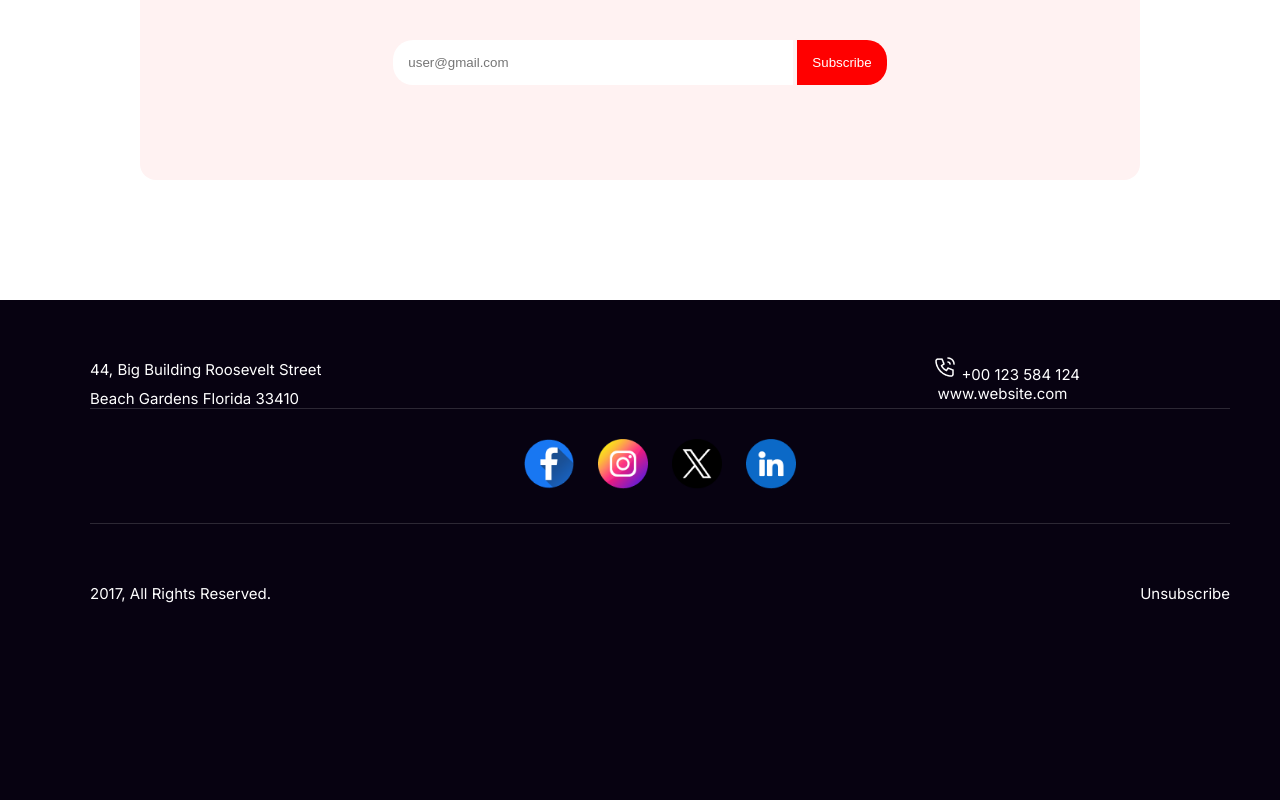
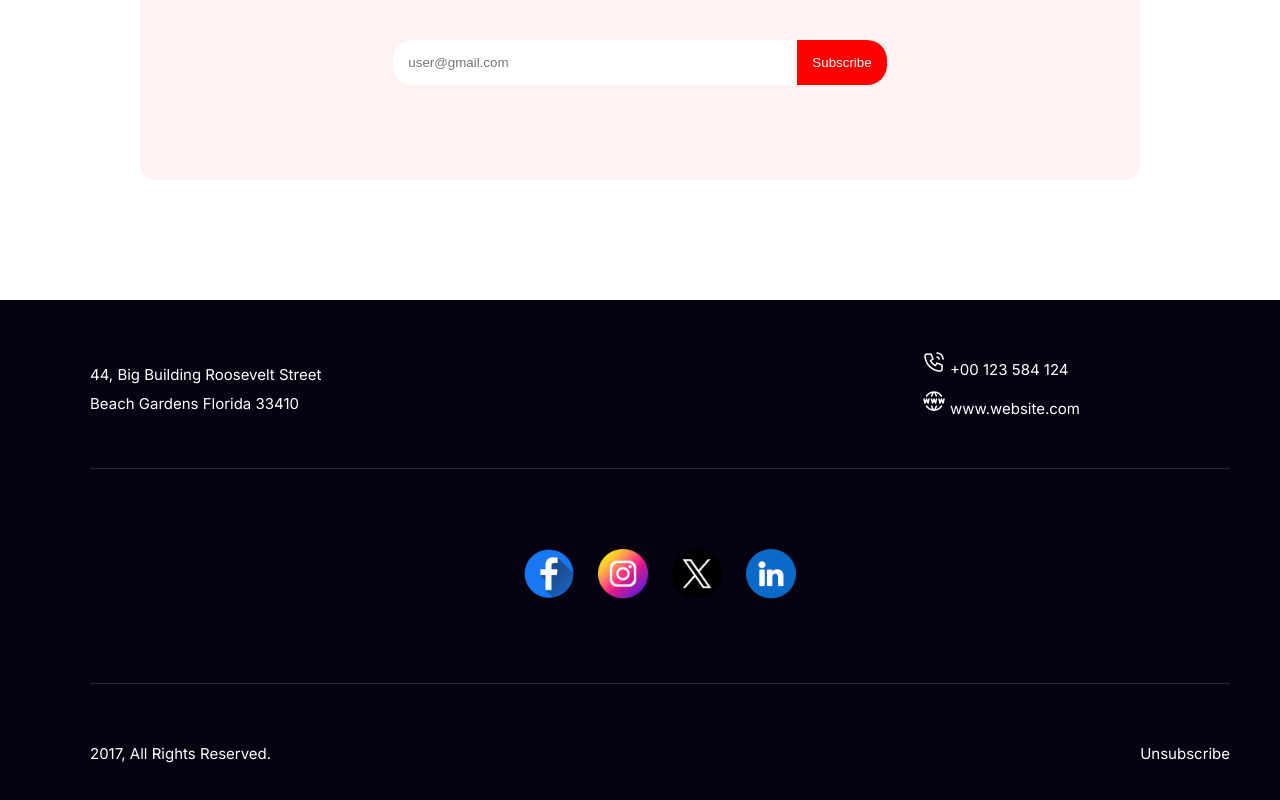
Before and after one commit to shuvoahmedd/website-newyear, a plain HTML site: page index.html in a window 1280 px wide. Shown: the part 5989-6789 px from the top of the page. Drawn offline with Linux system fonts and the light colour scheme.

```diff
--- a/index.html
+++ b/index.html
@@ -148,7 +148,7 @@
                     </div>
                     <div class="item-2">
                         <p><img src="./resources/Call.png" alt=""> +00 123 584 124</p>
-                        <p><img src="./resources/we" alt=""> www.website.com</p>
+                        <p><img style="margin-top: 10px;" src="./resources/Website.png" alt=""> www.website.com</p>
                     </div>
                 </div>
                 <hr>
--- a/style/style.css
+++ b/style/style.css
@@ -437,10 +437,11 @@ input {
     height: 1px;
     border: none;
     background: rgba(255, 255, 255, 0.15);
+    margin-top:50px;
 }
 
 .social-media {
-
+    margin-top: 50px;
     text-align: center;
     padding: 30px;
     letter-spacing: 20px;
```
